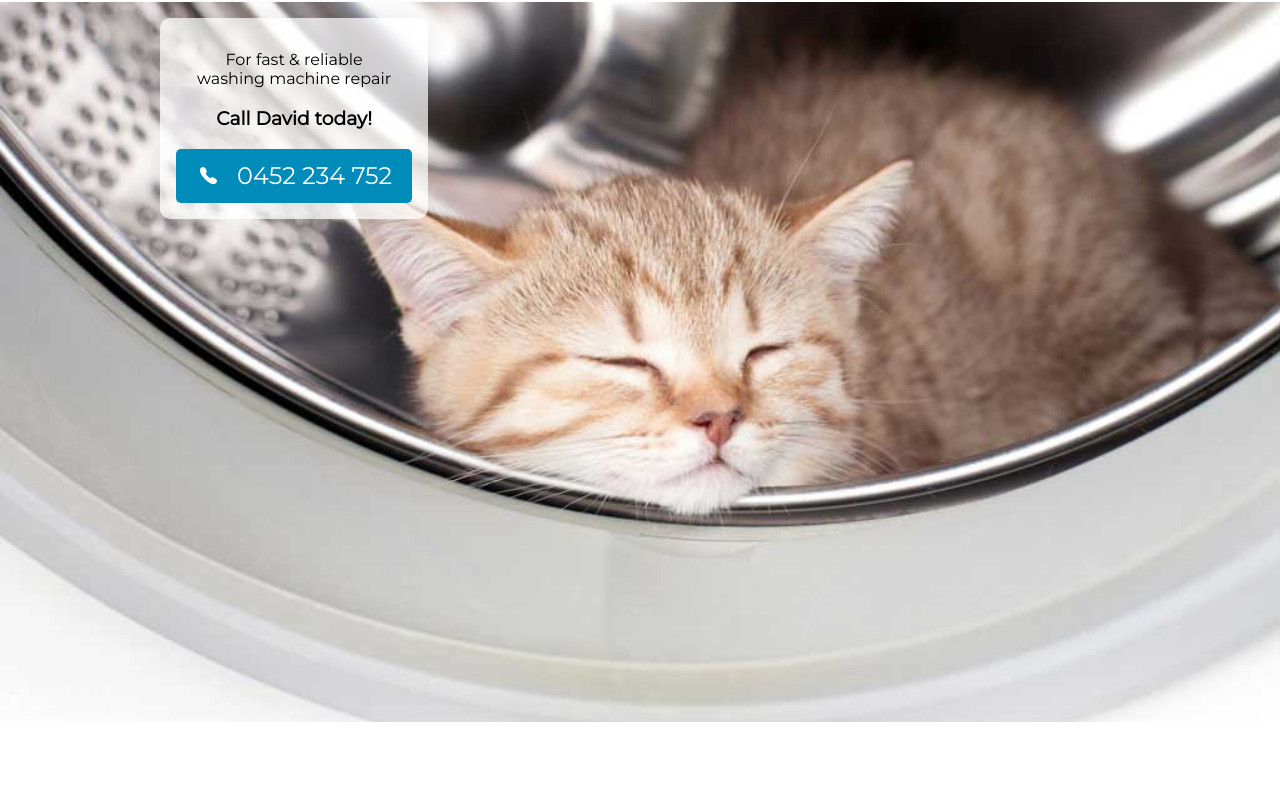
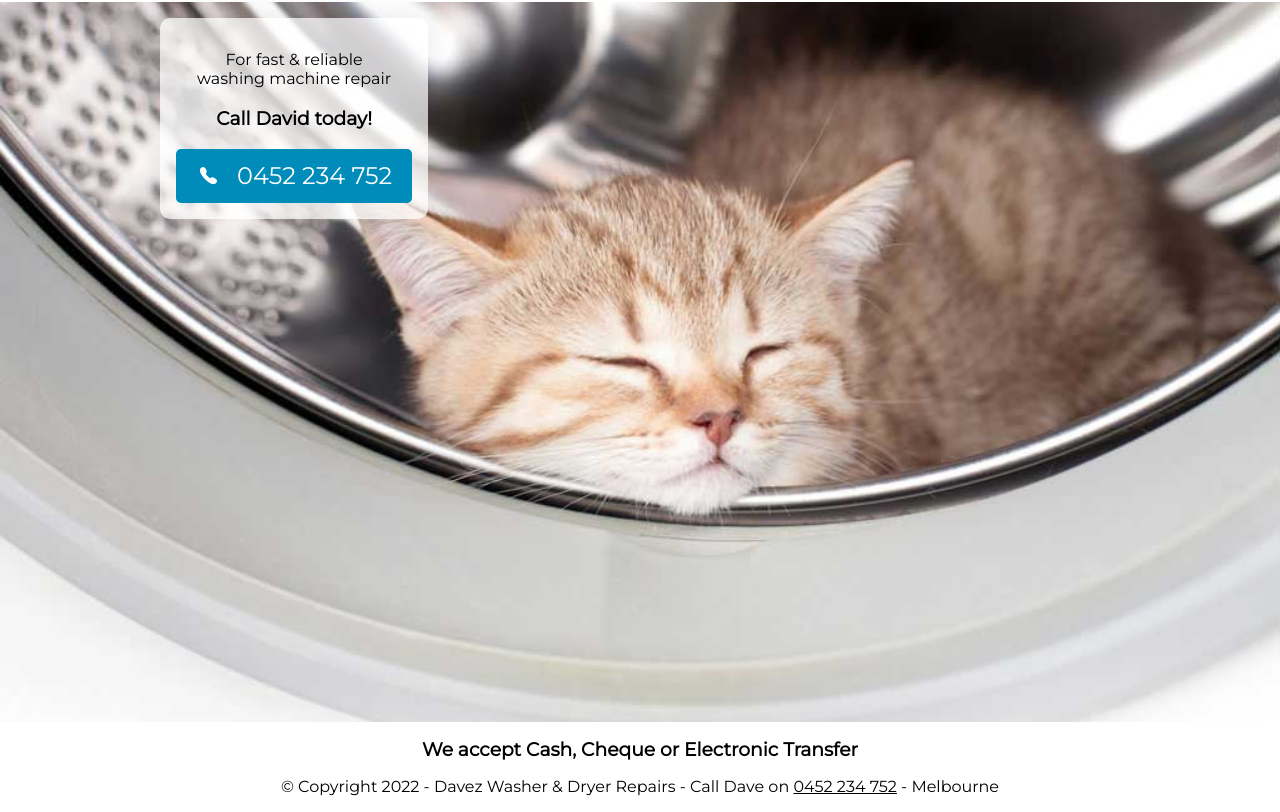
Before and after one commit to Fellidol/davezwasherrepairs.com.au, a Next.js app: page / in a window 1280 px wide. Shown: the part 2689-3501 px from the top of the page. Before the commit the page ends 3411 px from the top, so only its background shows below. Built offline with nearby package versions, Linux system fonts and the light colour scheme.

Commit message:
add footer section

```diff
--- /dev/null
+++ b/components/Footer/Footer.js
@@ -0,0 +1,18 @@
+import Text from "../Text";
+import { Outer, Inner, Title, TextContainer } from "./styled";
+
+export default function Footer() {
+  return (
+    <Outer>
+      <Inner>
+        <Title>We accept Cash, Cheque or Electronic Transfer</Title>
+        <TextContainer>
+          <p>
+            © Copyright 2022 - Davez Washer &amp; Dryer Repairs - Call Dave on{" "}
+            <a href="tel:0452 234 752">0452 234 752</a> - Melbourne
+          </p>
+        </TextContainer>
+      </Inner>
+    </Outer>
+  );
+}
--- /dev/null
+++ b/components/Footer/index.js
@@ -0,0 +1,3 @@
+import Footer from "./Footer";
+
+export default Footer;
--- /dev/null
+++ b/components/Footer/styled.js
@@ -0,0 +1,30 @@
+import styled from "styled-components";
+
+export const Outer = styled.div`
+  position: relative;
+  background-color: #fff;
+`;
+
+export const Inner = styled.div`
+  position: relative;
+  z-index: 1;
+  max-width: 992px;
+  margin: 0 auto;
+  text-align: center;
+`;
+
+export const Title = styled.h3`
+  margin: 0;
+  padding: 16px;
+  padding-bottom: 0;
+`;
+
+export const TextContainer = styled.div`
+  padding: 16px;
+  p {
+    margin: 0;
+  }
+  a {
+    color: #000;
+  }
+`;
--- a/pages/index.js
+++ b/pages/index.js
@@ -7,6 +7,7 @@ import Propaganda from "../components/Propaganda";
 import Brands from "../components/Brands";
 import Areas from "../components/Areas";
 import Contact from "../components/Contact";
+import Footer from "../components/Footer";
 
 export default function Home() {
   return (
@@ -26,6 +27,7 @@ export default function Home() {
       <Brands />
       <Areas />
       <Contact />
+      <Footer />
     </PageContainer>
   );
 }
```
